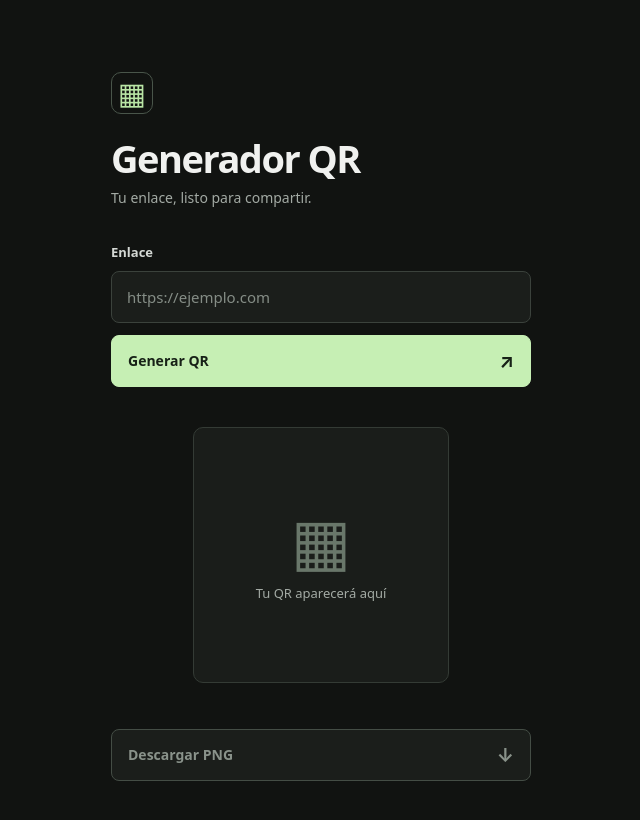
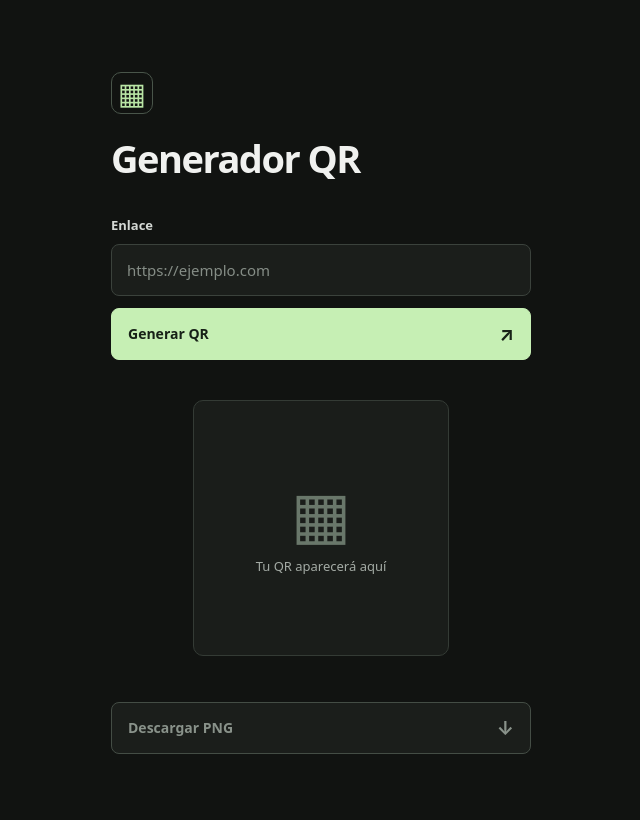
Before and after one commit to YEYE2e/QR-GEN, a plain HTML site: page index.html in a window 1280 px wide. Shown: the whole page, without its empty margins (319-959 px from the left). Drawn offline with Linux system fonts and the light colour scheme.

Commit message:
Actualizar título y eliminar descripción en el generador QR

```diff
--- a/index.html
+++ b/index.html
@@ -4,7 +4,7 @@
   <meta charset="utf-8">
   <meta name="viewport" content="width=device-width, initial-scale=1">
   <meta name="description" content="Crea códigos QR para tus enlaces gratis, directamente en tu navegador.">
-  <title>QR Libre — Tu enlace, en un QR</title>
+  <title>QR GEN</title>
   <link rel="stylesheet" href="styles.css">
   <script src="qrcode.min.js" defer></script>
   <script src="app.js" defer></script>
@@ -14,7 +14,6 @@
     <div class="heading">
       <span class="mark" aria-hidden="true">▦</span>
       <h1>Generador QR</h1>
-      <p>Tu enlace, listo para compartir.</p>
     </div>
 
     <form id="qr-form" novalidate>
```
